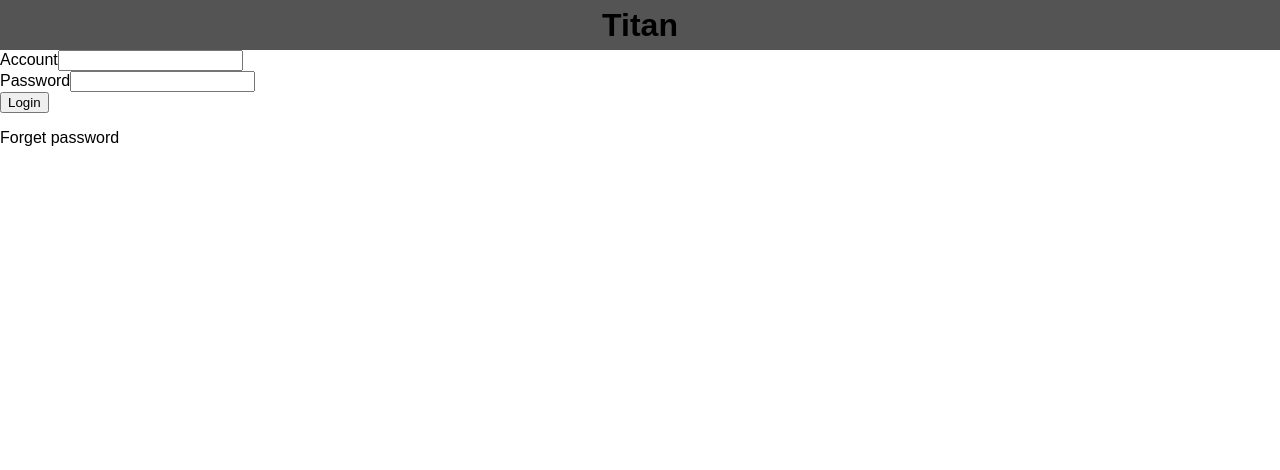
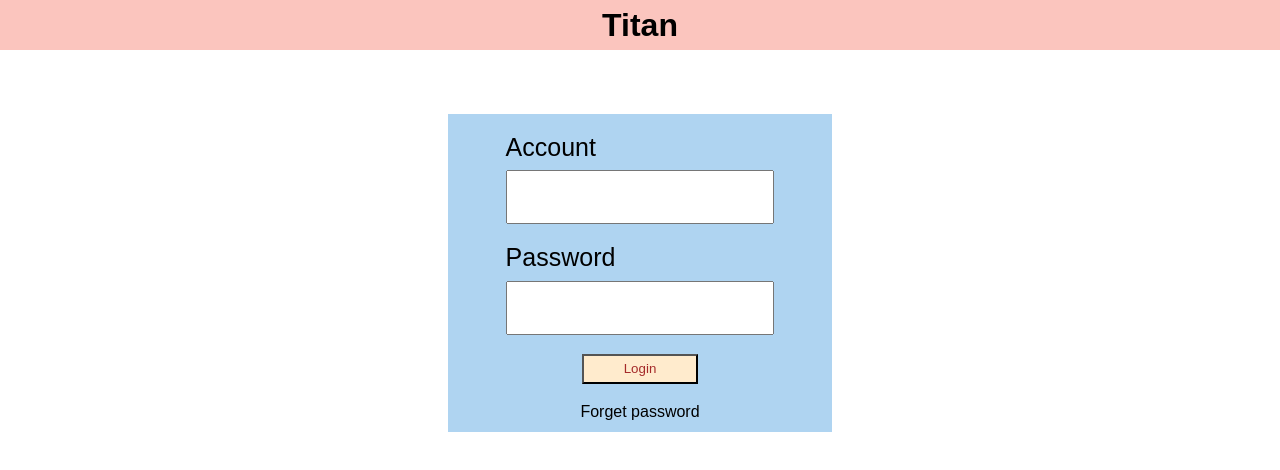
Before and after one commit to eruc1117/Titan_front_end, a Vue app: page / in a window 1280 px wide. Shown: the top 470 px of the page. Built offline with nearby package versions, Linux system fonts and the light colour scheme.

Commit message:
feat: update login page style

```diff
--- a/src/components/navbar.vue
+++ b/src/components/navbar.vue
@@ -8,7 +8,7 @@
 
 <style scoped>
     .navbar {
-        background-color: rgb(84, 84, 84);
+        background-color: rgb(251, 197, 190);
         height: 50px;
         text-align: center;
         line-height: 50px;
--- a/src/css/global/global.css
+++ b/src/css/global/global.css
@@ -3,4 +3,14 @@ body {
     color: rgb(0, 0, 0);
     font-family: Arial, Helvetica, sans-serif;
     margin: 0;
+    height: 100vh;
   }
+
+#app {
+    height: 100%;
+}
+
+a {
+    color: inherit;
+    text-decoration: inherit;
+  }
--- a/src/views/Login.vue
+++ b/src/views/Login.vue
@@ -1,20 +1,80 @@
 <template>
   <div class="login">
-    <div class="account">
+    <div class="inputDiv">
     <label>Account</label>
     <input type="text">
     </div>
-    <div class="password">
+    <div class="inputDiv">
     <label>Password</label>
-    <input type="text">
+    <input type="password">
     </div>
-    <button>Login</button>
-    <p>Forget password</p>
+      <button class="loginButton">Login</button>
+    <a href="#" class="resetLink" >Forget password</a>
   </div>
 </template>
 
 <style scoped>
   .login {
-    width: 50%;
+    width: 30%;
+    margin: auto;
+    margin-top: 5%;
+    background-color: rgb(175, 212, 241);
+    display: flex;
+    flex-direction: column;
+    align-items: center;
   }
+  .login > * {
+    width: 70%;
+  }
+
+  .inputDiv {
+    margin-top: 5%;
+    display: flex;
+    flex-direction: column;
+  }
+
+  .inputDiv > label {
+    font-size: 25px;
+  }
+
+  .inputDiv > input {
+    margin-top: 3%;
+    height: 30px;
+    font-size: 20px;
+    padding: 10px;
+  }
+
+  .inputDiv > input[type=text]:focus {
+    background-color: rgb(253, 161, 92);
+  }
+
+  .inputDiv > input[type=password]:focus {
+    background-color: rgb(248, 139, 123);
+  }
+
+  .loginButton {
+    margin-top: 5%;
+  }
+
+  .loginButton {
+    width: 30%;
+    height: 30px;
+    background-color: blanchedalmond;
+    color: brown;
+  }
+
+  .loginButton:hover {
+    background-color: black;
+  }
+
+  .resetLink {
+    margin-top: 5%;
+    margin-bottom: 3%;
+    text-align: center;
+  }
+
+  .resetLink:hover {
+    color: rgb(255, 0, 0);
+  }
+
 </style>
```
